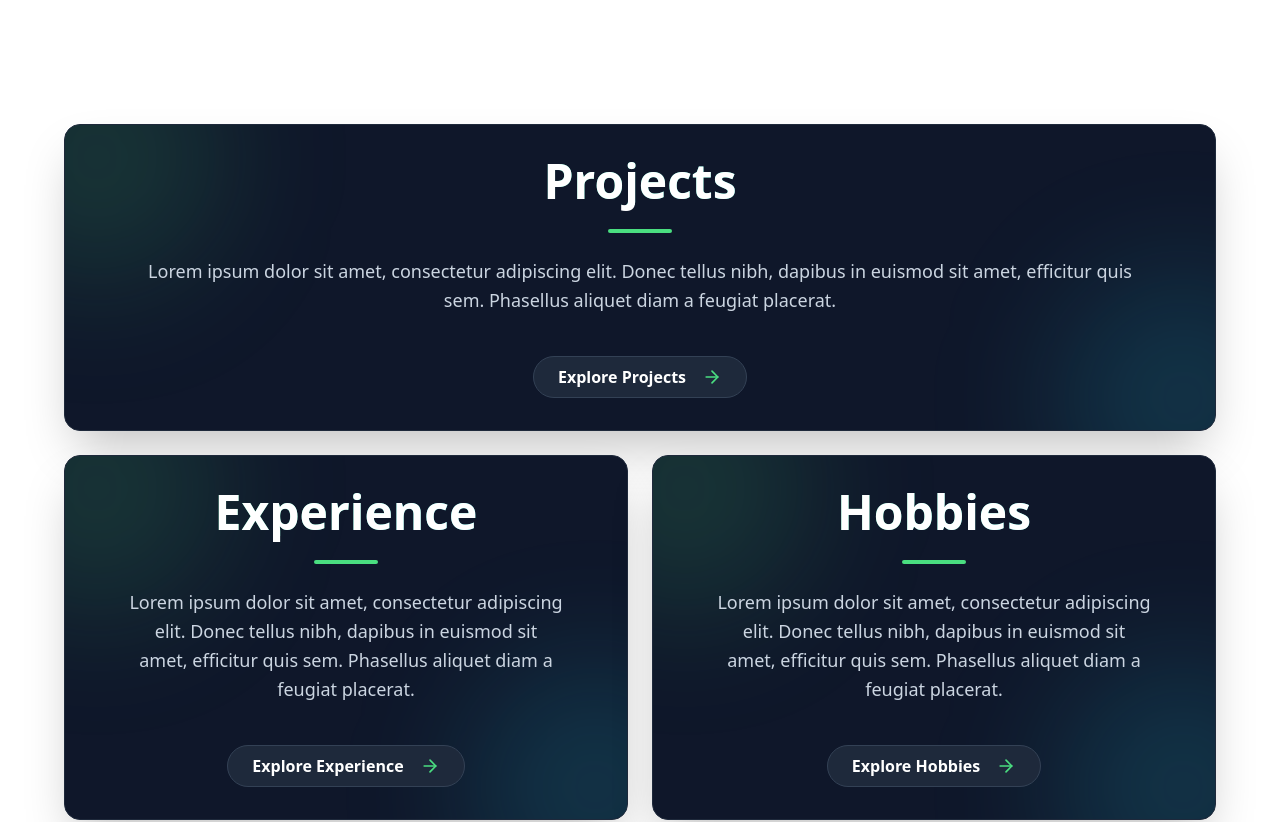
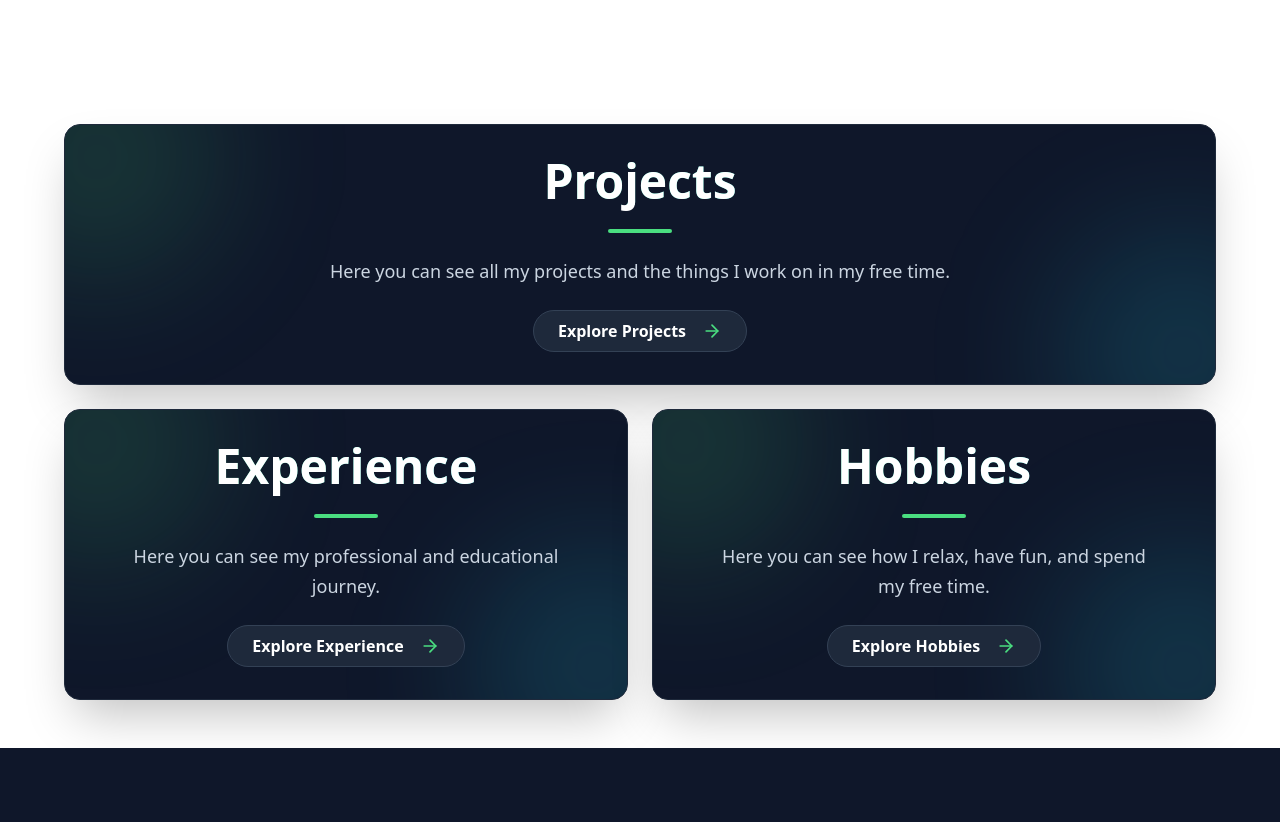
Before and after one commit to Kolecko2004/Website, a React (Vite) app in the folder mysite/: page / in a window 1280 px wide. Shown: the part 620-1442 px from the top of the page. Built offline with nearby package versions, Linux system fonts and the light colour scheme.

Commit message:
Scroll to top

```diff
--- a/mysite/src/App.jsx
+++ b/mysite/src/App.jsx
@@ -7,6 +7,7 @@ import Experience from "./pages/Experience";
 import Projects from "./pages/Projects";
 import ProjectDetail from "./pages/ProjectDetail";
 import Hobbies from "./pages/Hobbies";
+import ScrollToTop from "./components/ScrollToTop";
 
 function ProjectWrapper() {
   const { projectId } = useParams();
@@ -16,6 +17,7 @@ function ProjectWrapper() {
 export default function App() {
   return (
     <div className="min-h-screen flex flex-col">
+      <ScrollToTop />
       <Navbar />
       <main className="flex-grow">
         <Routes>
--- a/mysite/src/components/FeatureBlock.jsx
+++ b/mysite/src/components/FeatureBlock.jsx
@@ -8,11 +8,11 @@ export const FeatureBlock = ({
   children,
 }) => {
   return (
-    <div className="relative overflow-hidden bg-slate-900 max-w-6xl mx-auto text-center border border-slate-800 rounded-2xl p-8 shadow-2xl w-full">
+    <div className="relative overflow-hidden bg-slate-900 max-w-6xl mx-auto text-center border border-slate-800 rounded-2xl p-8 shadow-2xl w-full h-full flex flex-col">
       <div className="absolute -top-24 -left-24 w-64 h-64 bg-green-400/15 rounded-full blur-3xl" />
       <div className="absolute -bottom-24 -right-24 w-64 h-64 bg-cyan-400/15 rounded-full blur-3xl" />
 
-      <div className="relative z-10 grid gap-6">
+      <div className="relative z-10 grid gap-6 flex-grow content-start">
         <Header level={2} className="text-white">
           {title}
         </Header>
@@ -20,9 +20,9 @@ export const FeatureBlock = ({
         <p className="px-4 md:px-8 text-slate-300 leading-relaxed text-lg whitespace-pre-line">
           {description}
         </p>
+      </div>
 
-        {children && <div className="mt-4">{children}</div>}
-      </div>
+      {children && <div className="relative z-10 mt-6">{children}</div>}
     </div>
   );
 };
--- /dev/null
+++ b/mysite/src/components/ScrollToTop.jsx
@@ -0,0 +1,13 @@
+import { useEffect } from "react";
+import { useLocation } from "react-router-dom";
+
+export default function ScrollToTop() {
+  const { pathname } = useLocation();
+
+  useEffect(() => {
+    // Posune stránku na úplný začátek (nahoru a doleva)
+    window.scrollTo(0, 0);
+  }, [pathname]);
+
+  return null; // Komponenta nic nevykresluje
+}
--- a/mysite/src/data/i18n.js
+++ b/mysite/src/data/i18n.js
@@ -11,17 +11,17 @@ const resources = {
       projects: {
         title: "Projects",
         description:
-          "Lorem ipsum dolor sit amet, consectetur adipiscing elit. Donec tellus nibh, dapibus in euismod sit amet, efficitur quis sem. Phasellus aliquet diam a feugiat placerat.",
+          "Here you can see all my projects and the things I work on in my free time.",
       },
       experience: {
         title: "Experience",
         description:
-          "Lorem ipsum dolor sit amet, consectetur adipiscing elit. Donec tellus nibh, dapibus in euismod sit amet, efficitur quis sem. Phasellus aliquet diam a feugiat placerat.",
+          "Here you can see my professional and educational journey.",
       },
       hobbies: {
         title: "Hobbies",
         description:
-          "Lorem ipsum dolor sit amet, consectetur adipiscing elit. Donec tellus nibh, dapibus in euismod sit amet, efficitur quis sem. Phasellus aliquet diam a feugiat placerat.",
+          "Here you can see how I relax, have fun, and spend my free time.",
       },
       experiencePage: {
         badge: "experience",
@@ -226,17 +226,16 @@ const resources = {
       projects: {
         title: "Projekty",
         description:
-          "Lorem ipsum dolor sit amet, consectetur adipiscing elit. Donec tellus nibh, dapibus in euismod sit amet, efficitur quis sem. Phasellus aliquet diam a feugiat placerat.",
+          "Tady můžete vidět všechny moje projekty nebo věci, na kterých pracuji ve svém volném čase.",
       },
       experience: {
         title: "Zkušenosti",
-        description:
-          "Lorem ipsum dolor sit amet, consectetur adipiscing elit. Donec tellus nibh, dapibus in euismod sit amet, efficitur quis sem. Phasellus aliquet diam a feugiat placerat.",
+        description: "Zde můžete vidět moji dosavadní profesní a studentskou cestu.",
       },
       hobbies: {
         title: "Zájmy",
         description:
-          "Lorem ipsum dolor sit amet, consectetur adipiscing elit. Donec tellus nibh, dapibus in euismod sit amet, efficitur quis sem. Phasellus aliquet diam a feugiat placerat.",
+          "Zde můžete vidět, jakým způsobem odpočívám, bavím se nebo trávím svůj volný čas.",
       },
       experiencePage: {
         badge: "zkušenosti",
```
